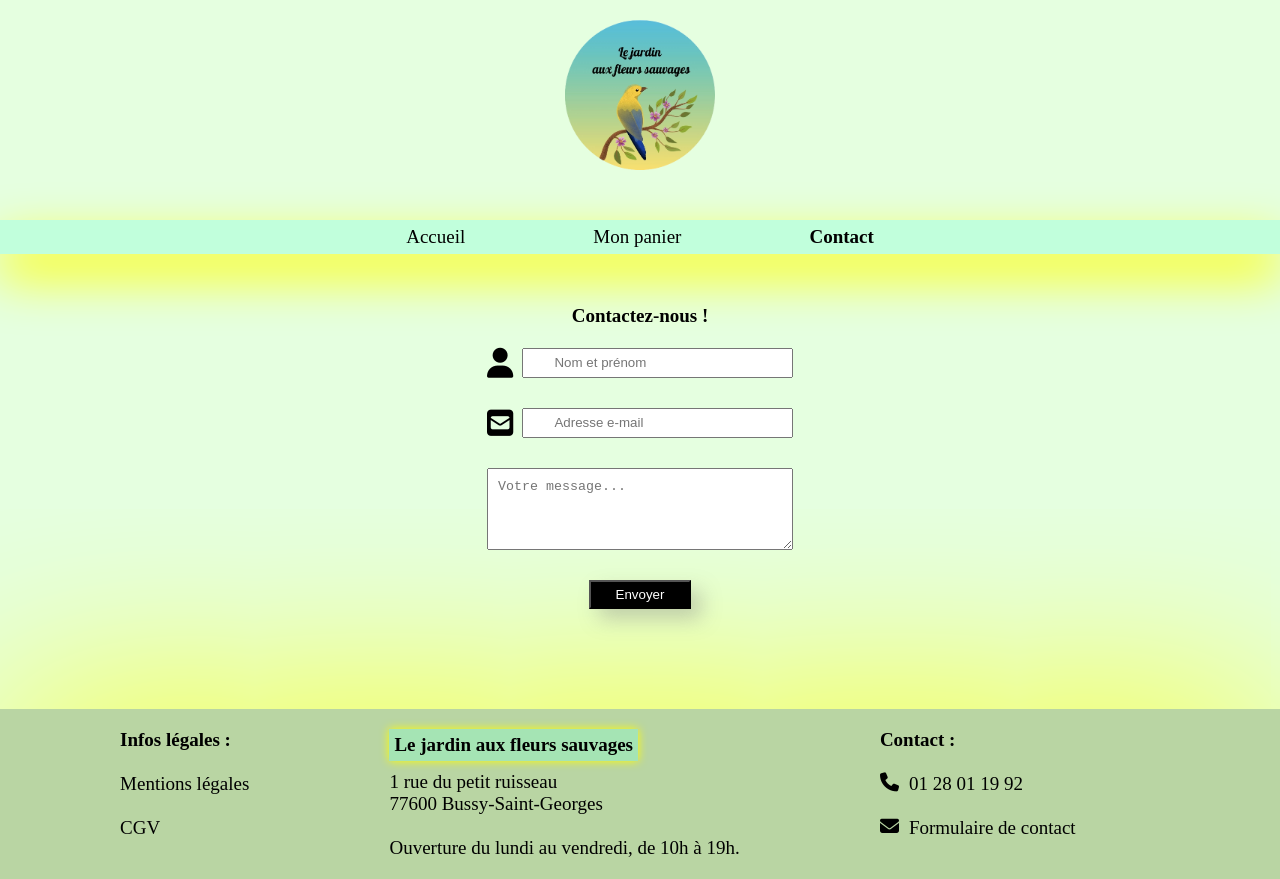
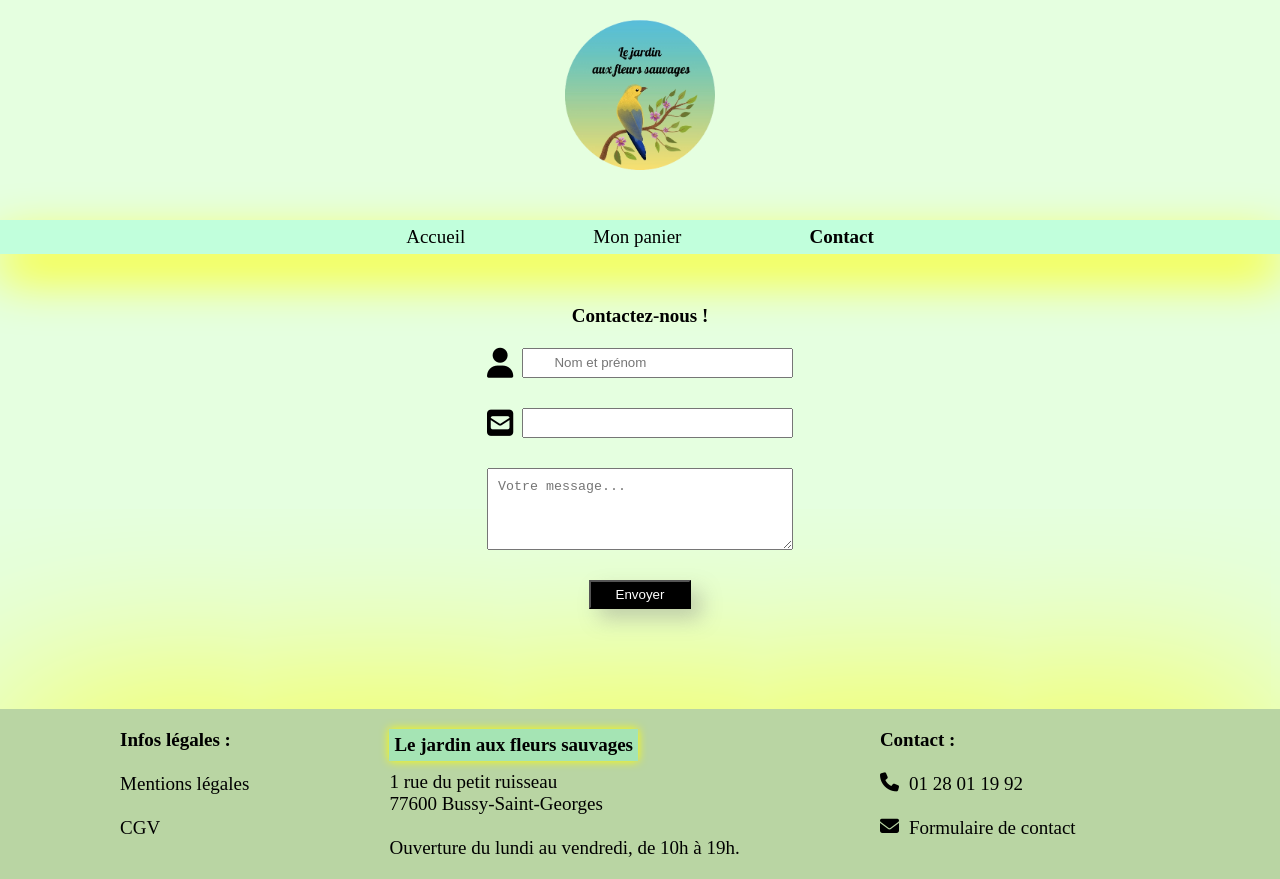
Before and after one commit to NatashaFinkel/The-flower-power-project, a React (Vite) app: page /The-flower-power-project/contact in a window 1280 px wide. Built offline with nearby package versions, Linux system fonts and the light colour scheme.

Commit message:
Ajout de pattern et require à FormInput.jsx

```diff
--- a/src/components/FormInput.jsx
+++ b/src/components/FormInput.jsx
@@ -12,6 +12,8 @@ function FormInput({
     inputPlaceholder,
     inputClassName,
     inputAutoComplete,
+    inputPattern,
+    inputRequirement,
 }) {
     return (
         <div className={inputClassName}>
@@ -24,6 +26,8 @@ function FormInput({
                 placeholder={inputPlaceholder}
                 autoComplete={inputAutoComplete}
                 style={{ backgroundColor: inputBackgroundColor }}
+                pattern={inputPattern}
+               required={inputRequirement}
             ></input>
         </div>
     );
@@ -38,6 +42,8 @@ FormInput.propTypes = {
     inputPlaceholder: PropTypes.string,
     inputClassName: PropTypes.string,
     inputAutoComplete: PropTypes.string,
+    inputPattern: PropTypes.string,
+    inputRequirement: PropTypes.bool,
 }
 
 export default FormInput;
--- a/src/pages/ContactPage.jsx
+++ b/src/pages/ContactPage.jsx
@@ -1,9 +1,13 @@
 // eslint-disable-next-line no-unused-vars
-import React from 'react';
+import React, { useEffect } from 'react';
 import FormLabel from '../components/FormLabel';
 import FormInput from '../components/FormInput';
 
 function ContactPage() {
+    useEffect(() => {
+        document.getElementById("client-email").setAttribute("inputPattern", '^[a-zA-Z0-9_.+-]+@[a-zA-Z0-9-]+\\.[a-zA-Z]{2,}$');
+    })
+
     return (
         <div className="main-div">
             <div className="title-div">
@@ -28,7 +32,7 @@ function ContactPage() {
                         iconClassName="fa-solid fa-square-envelope contact-icon"
                         inputType="email"
                         inputId="client-email"
-                        inputPlaceholder="Adresse e-mail"
+                        inputRequirement={true}
                     />
 
                     <div className="message-div">
```
